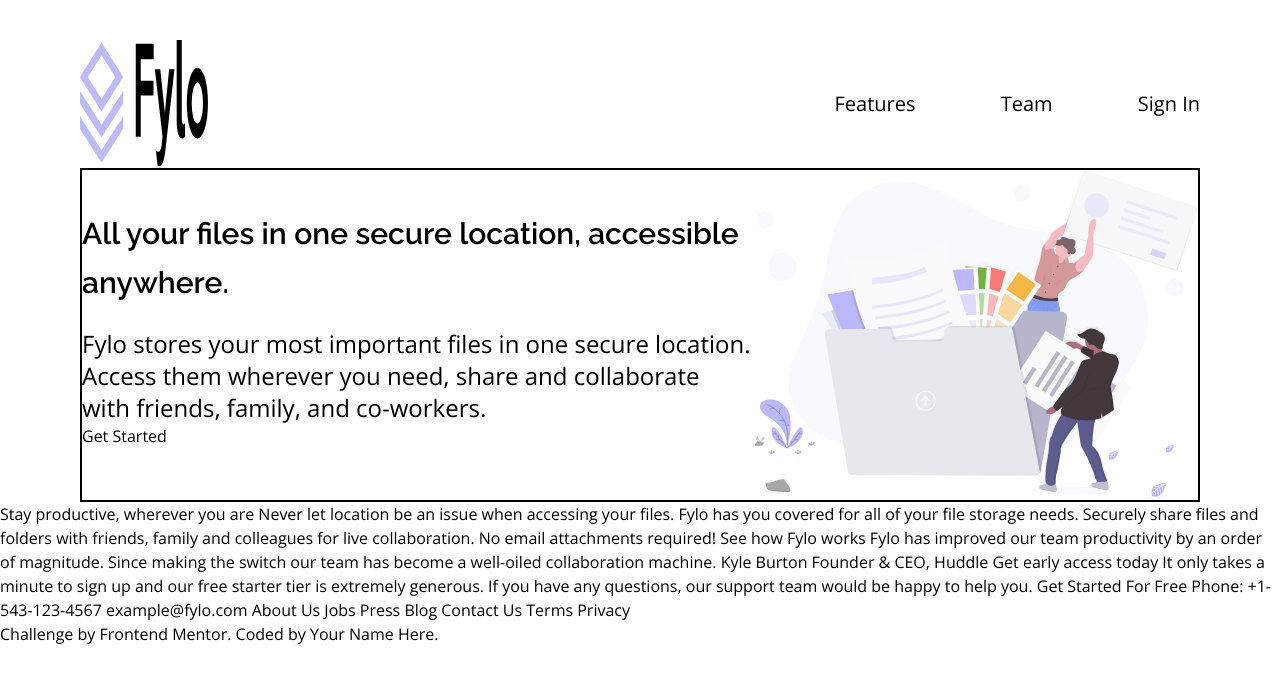
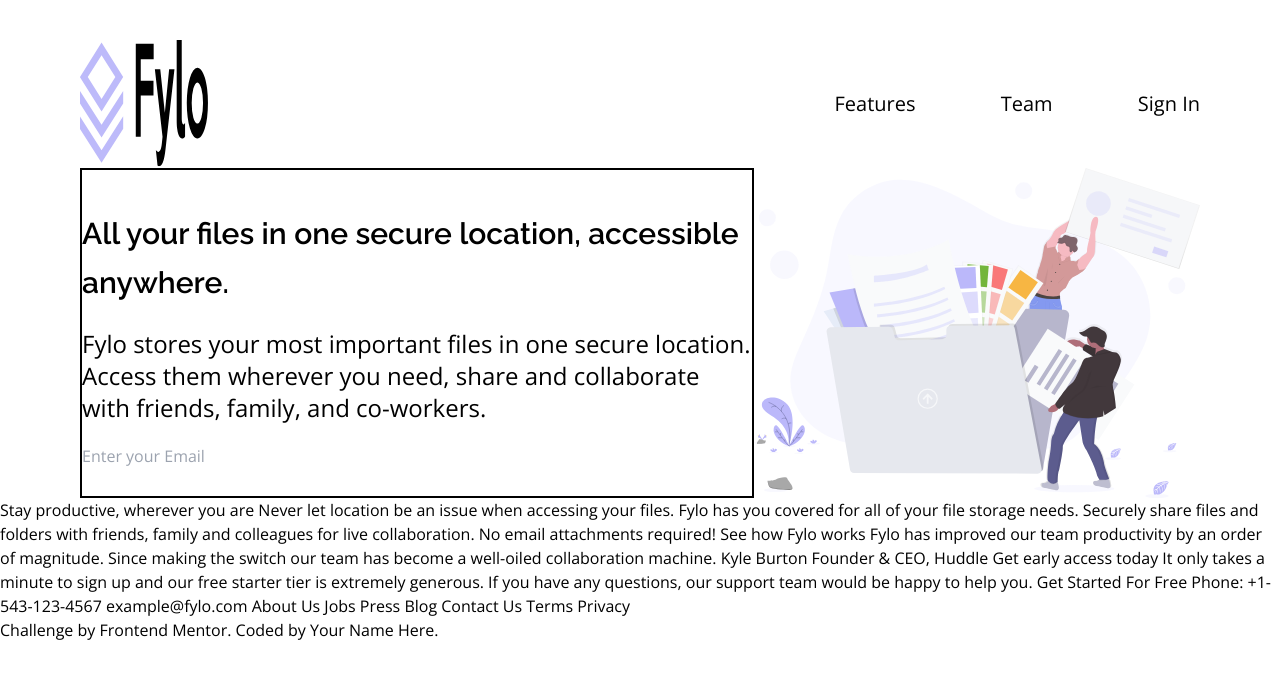
Before and after one commit to ShreeraamGit/fylo-landing-page-with-two-column-layout-master, a plain HTML site: page index.html in a window 1280 px wide. Drawn offline with nearby package versions, Linux system fonts and the light colour scheme.

Commit message:
added button and form element

```diff
--- a/index.html
+++ b/index.html
@@ -36,14 +36,19 @@
                 </ul>
             </div>
         </nav>
-        <section id="intro" class="flex flex-col-reverse lg:flex lg:flex-row mx-7 lg:mx-20 border-2 border-black">
-            <div id=box-1>
+        <section id="intro" class="flex flex-col-reverse lg:flex lg:flex-row mx-7 lg:mx-20">
+            <div id=box-1 class="border-2 border-black">
                 <div id="into-content" class="flex flex-col">
                     <h1 class="text-center lg:text-left font-heading font-semibold text-2xl lg:text-3xl leading-normal lg:leading-relaxed mt-10">All your files in one secure location, accessible anywhere.</h1>
                     <p class="text-center lg:text-left mt-5 text-sm lg:text-2xl">Fylo stores your most important files in one secure location. Access them wherever you need, share and collaborate with friends, family, and co-workers.</p>
                 </div>
-                <div id="email">
-                    Get Started
+                <div id="email" class="w-full flex flex-col items-center lg:flex-row lg:justify-start mt-5">
+                    <div id="email-input" class="w-full lg:w-2/4 border border-gray-700 px-3 py-3">
+                        <input type="email" class="mt-1 block w-full" placeholder="Enter your Email" />
+                    </div>
+                    <div id="button">
+
+                    </div>
                 </div>
             </div>
             <div>
```
